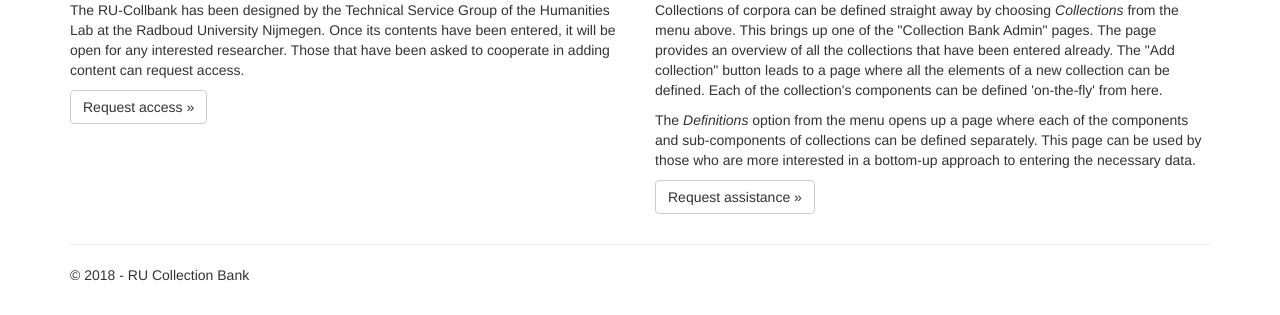
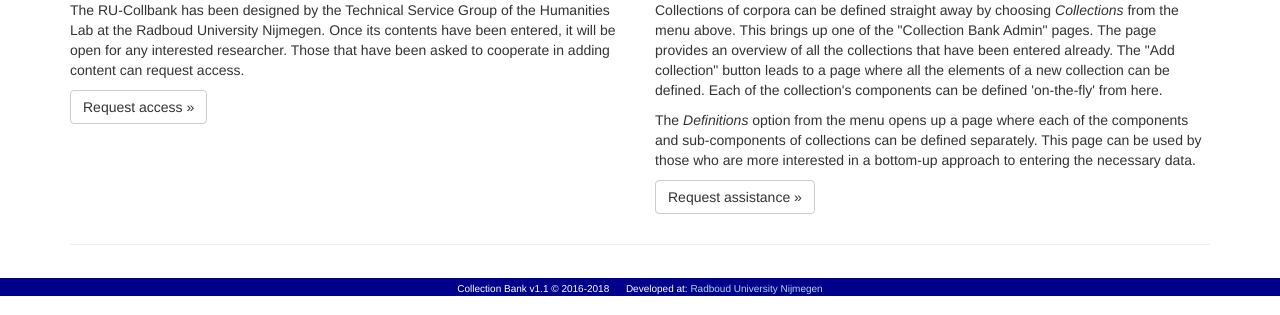
Before and after one commit to ErwinKomen/RU-collbank, a Django app: page / in a window 1280 px wide. Shown: the part 504-819 px from the top of the page. Run offline with Django 3.2, Linux system fonts and the light colour scheme; parts of the project's set-up code (start-up, migrations or seed data) failed here and were passed over; some libraries are stand-ins or nearby versions.

Commit message:
Final bugfixes for issue #64 + footer

```diff
--- a/collbank/collbank/collection/models.py
+++ b/collbank/collbank/collection/models.py
@@ -1057,8 +1057,8 @@
             related= "(No relation specified)"
         # Start creating CSV lines
         lCsv = []
-        lCsv.append("{}\t{}\t{}\t{}".format("Collection", "Type of relation", "Collection"))
-        lCsv.append("{}\t{}\t{}\t{}".format(self.collection.identifier, self.get_rtype_display(), self.related.identifier))
+        lCsv.append("{}\t{}\t{}".format("Collection", "Type of relation", "Collection"))
+        lCsv.append("{}\t{}\t{}".format(self.collection.identifier, self.get_rtype_display(), related))
         sCsv = "\n".join(lCsv)
         # Save the CSV to a text file
         fPath = self.get_relation_path()
--- a/collbank/collbank/collection/static/collection/content/site.css
+++ b/collbank/collbank/collection/static/collection/content/site.css
@@ -249,3 +249,20 @@
   margin-bottom: 2px;
   padding: 2px;
 }
+
+body > div > footer {
+  height: 18px;
+  padding-top: 4px;
+  background: darkblue;
+  color: white;
+  font-size: x-small;
+  position: fixed;
+  bottom: 0px;
+  width: 100%;
+  text-align: center;
+}
+body > div > footer a {
+  color: lightblue;
+  position: relative;
+  z-index: 1000;
+}
--- a/collbank/collbank/collection/templates/collection/layout.html
+++ b/collbank/collbank/collection/templates/collection/layout.html
@@ -24,11 +24,14 @@
     <div class="container body-content">
 {% block content %}{% endblock %}
         <hr/>
+    </div>
+    <div>
         <footer>
-            <p>&copy; {{ year }} - RU Collection Bank</p>
+            <span>Collection Bank v1.1 &copy; 2016-{% now "Y" %}</span>
+            &nbsp;&nbsp;&nbsp;&nbsp;
+            <span>Developed at: <a href="http://cls.ru.nl">Radboud University Nijmegen</a></span>
         </footer>
     </div>
-
 {% block scripts %}{% endblock %}
 
 </body>
```
